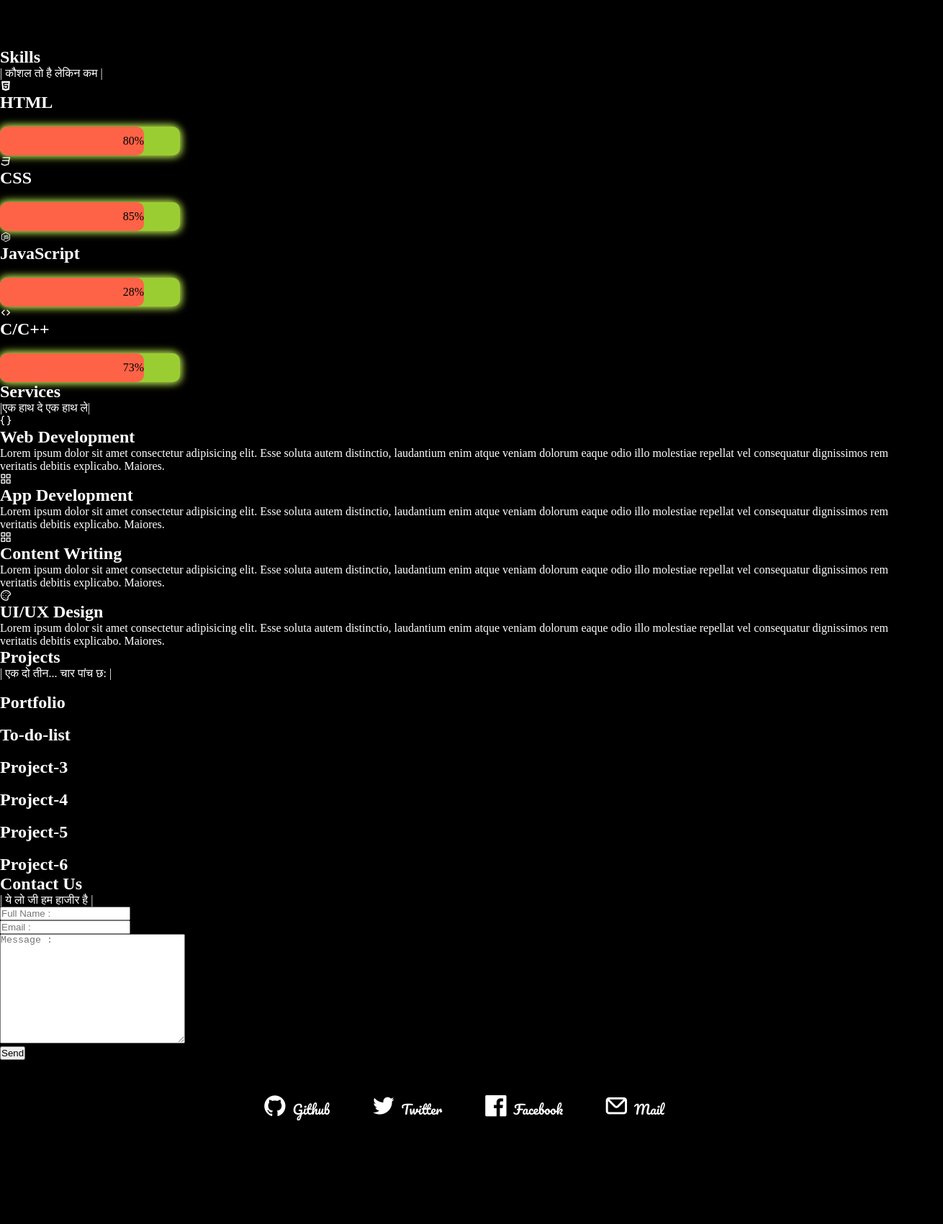
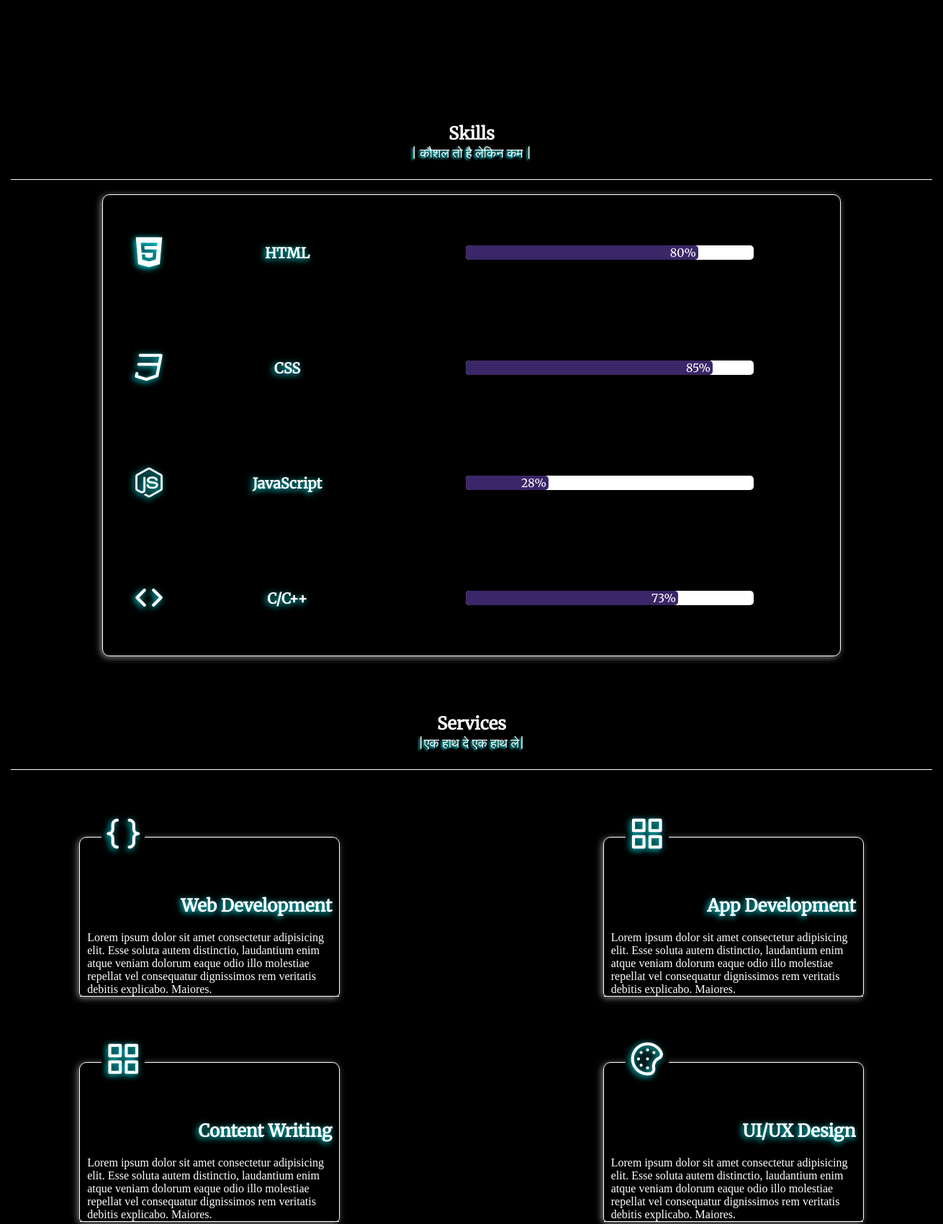
Before and after one commit to rjangid9080/Portfolio, a plain HTML site: page index.html in a window 1280 px wide. Shown: the part 720-2421 px from the top of the page at 72% size, 1310 px wide, since content can reach past the window. Before the commit the page ends 2315 px from the top, so only its background shows below. Drawn offline with nearby package versions, Linux system fonts and the light colour scheme.

Commit message:
Initial commit

```diff
--- a/style.css
+++ b/style.css
@@ -3,20 +3,29 @@
     padding:0;
 }
 body{
+    width: 100vw;;
     background-color: black;
     color: white;
+    overflow-x: hidden;
 }
 .headerr{
     display: flex;
     width: 100vw;
-    height:auto;
+    height:10vh;
+    /*background-color: black;*/
     justify-content: center;
+    position: sticky;
+    top:0;
+    /*border-bottom: 1px solid white;*/
 }
 .nav-section{
     display:flex;
-    width:90vw;
+    width:90%;
     justify-content: flex-end;
+
+
 }
+
 .nav-bar{
     display: flex;
 }
@@ -48,19 +57,18 @@ body{
 .nav-bar ul li:hover::after{
     width:100%;
 }
-
 .info-box{
-    display:flex;
+    display:grid;
     justify-content: center;
     width: 100vw;
-    height: 90vh;
+    height: 100vh;
+    grid-template-rows: 2fr 2fr;
 }
 .info{
     display: flex;
     width: 90vw;
-    height: 90vh;
     flex-direction: column;
-    justify-content: center;
+    justify-content: flex-start;
     align-items: center;
 }
 .info h1{
@@ -70,67 +78,221 @@ body{
 .info p{
     font-family: 'Merriweather', serif;
     font-size: 30px;
-    color:cadetblue;
 }
-.progress-box{
+.pic {
+    height:150px;
+    width: 150px;
+    align-self: center;
+    justify-self: center;
+}
+.pic img{
+    height:150px;
+    width:150px;
+    border-radius: 100%;
+    justify-self: end;
+}
+.section {
+    display: grid;
     width: 100vw;
-    height:50vh;
+    height:100vh;
+    grid-template-rows: 10% 90%;
+    padding: 10px 15px;
+}
+.section .h{
+    width:100vw;
+    border-bottom: 1px solid white;
+}
+.section .h h1{
     display: flex;
-    flex-direction: row;
+    justify-content: center;
+    font-family: 'Merriweather', serif;
+}
+
+.top-p{
+    display: flex;
+    justify-content: center;
+    font-size:18px;
+    font-family: 'Merriweather', serif;
+    text-shadow: -2px 2px 3px rgba(0, 247, 255, 0.993);
+}
+
+/*--- Skills-box ---*/
+
+.skills-box{
+    width:80vw;
+    height:80vh;
+    display: grid;
+    grid-template-rows: repeat(4,1fr);
+    margin-top:20px;
+    border: 1px solid white;
+    justify-self: center;
+    border-radius: 10px;
+    box-shadow: -2px 2px 10px rgba(255, 255, 255, 0.5);
+}
+.skills-box .element{
+    display: grid;
+    grid-template-columns: 0.5fr 1fr 2.5fr;
+}
+.skills-box .element i{
+    justify-self: center;
+    align-self: center;
+    font-size:50px;
+    text-shadow: -2px 2px 8px rgba(0, 247, 255, 0.993);
+}
+.skills-box .element h2{
+    justify-self: center;
+    align-self: center;
+    font-size:20px;
+    text-shadow: -2px 2px 8px rgba(0, 247, 255, 0.993);
+    font-family: 'Merriweather', serif;
+}
+.skills-box .element .loader{
+    justify-self: center;
+    align-self: center;
+    height: 20px;
+    width:400px;
+    background-color: white;
+    border-radius:5px;
+}
+.skills-box .element .loader .fill{
+    height: 20px;
+    border-radius: 5px;
+    font-family: 'Merriweather', serif;
+    display: flex;
+    padding-right: 3px;
+    justify-content: flex-end;
+    background-color: #3B2667;
+}
+#fill1 {
+    width:80%;
+}
+#fill2 {
+    width:85%
+}
+#fill3 {
+    width:28%;
+}
+#fill4 {
+    width:73%;
+}
+/*--- Services-Box ---*/
+
+.service-box {
+    width:100%;
+    height:80%;
+    display:grid;
+    justify-self:center;
+    align-self: center;
+    grid-template-columns: repeat(2,1fr);
+    grid-template-rows: repeat(2,1fr);
+    gap:50px 175px;
+    padding: 10px 15px;
+}
+
+.sv{
+    height:220px;
+    width: 360px;
+    border: 1px solid white;
+    border-radius: 10px 10px 5px 5px;
+    box-shadow: -2px 2px 10px rgba(255, 255, 255, 0.5);
+    transition: 0.8s;
+    align-self:center;
+    justify-self: center;
+}
+.sv .icon{
+    height:60px;
+    width:60px;
+    position: relative;
+    top:-30px;
+    left:30px;
+    background-color: black;
+
+}
+.sv .icon i{
+    font-size:50px;
+    display: flex;
+    justify-content: center;
+    text-shadow: -2px 2px 8px rgba(0, 247, 255, 0.993);
+}
+.sv .h {
+    width:100%;
+    height: 160px;
+    display: flex;
+    flex-direction: column;
     justify-content: center;
 }
-.progress-box .html-box{
-    width:25%;
-    height:45%;
-    padding: 20px 40px;
-    margin:20px;
+.sv .h h1{
+    display:flex;
+    justify-content: flex-end;
+    padding: 20px 10px;
+    text-shadow: -2px 2px 8px rgba(0, 247, 255, 0.993);
+}
+.sv .h p{
+    display:flex;
+    justify-content: center;
+    padding: 0 10px;
+}
+.sv:hover{
+    transform: translateX(5px) translateY(-5px);
+}
+/*<--- Contact-Box --->*/
+
+.contact-form{
+    width:100vw;
+    display: grid;
+    grid-template-rows: 4fr 2fr;
+    justify-content: center;
+    margin-top: 20px;
+}
+form{
+    height:25%;
+}
+.contact-form .form{
+    margin:5px;
+    display: flex;
+    justify-content: center;
+    padding: 2px 0px;
+}
+.form input{
+    width:250px;
+    height:25px;
+    outline: none;
+    border-radius:10px;
+    background: rgb(255, 255, 255);
+    font-size:12px;
+    font-family: 'Merriweather', serif;
+    padding: 5px 10px;
+    box-shadow: -2px 2px 5px rgba(255, 255, 255, 0.8);
+}
+.form textarea{
+    width:250px;
+    height:150px;
+    outline: none;
+    border-radius:10px;
+    background: rgb(255, 255, 255);
+    font-size: 12px;
+    font-family: 'Merriweather', serif;
+    padding: 5px 10px;
+    box-shadow: -2px 2px 5px rgba(255, 255, 255, 0.8);
+}
+.send-button{
+    display: flex;
+    justify-content: center;
+    padding: 2px 0;
+}
+.send-button button{
+    width:80px;
+    height:30px;
+    color: white;
     border-radius: 10px;
-    display: flex;
-    flex-direction: column;
-    align-items: center;
     font-family: 'Merriweather', serif;
-    /*box-shadow: rgba(205, 255, 87, 0.25) 0px 54px 55px, rgba(205, 255, 87, 0.12) 0px -12px 30px, rgba(205, 255, 87, 0.12) 0px 4px 6px, rgba(205, 255, 87, 0.17) 0px 12px 13px, rgba(205, 255, 87, 0.09) 0px -3px 5px;*/
-    box-shadow: 2px 2px 12px rgba(205,255,87,0.8),-2px -2px 12px rgba(205,255,87,0.8);
+    box-shadow: -2px 2px 5px rgba(255, 255, 255, 0.5);
+    background-image: linear-gradient( 135deg, #3B2667 10%, #BC78EC 100%);
 }
-.progress-box .css-box{
-    width:25%;
-    height:45%;
-    padding: 20px 40px;
-    margin:20px;
-    border-radius: 10px;
-    display: flex;
-    flex-direction: column;
-    align-items: center;
-    font-family: 'Merriweather', serif;
-    box-shadow: 2px 2px 12px rgba(205,255,87,0.8),-2px -2px 12px rgba(205,255,87,0.8);
-}
-.loader{
-    width:250px;
-    height:40px;
-    margin-top: 20px;
-    border-radius: 10px;
-    background-color:yellowgreen;
-    box-shadow: 2px 2px 12px rgba(205,255,87,0.8),-2px -2px 12px rgba(205,255,87,0.8);
+input:focus, textarea:focus{
+    border:2px solid #3B2667;
 }
 
-.fill{
-    width: 80%;
-    height: 100%;
-    display: flex;
-    justify-content: flex-end;
-    align-items: center;
-    border-radius: 10px;
-    color: black;
-    background-color: tomato;
-}
-.fill p{
-    padding-right: 8px;
-    font-family: 'Merriweather', serif;
-}
-.contact-box{
-    display: flex;
-    justify-content: center;
-}
 .contact-links{
     display: flex;
     justify-content: center;
@@ -142,7 +304,7 @@ body{
 .contact-links ul li{
     list-style: none;
     display: flex;
-    flex-direction:column;
+    flex-direction:row;
     font-family:'Pacifico', cursive;
     transition: 0.5s;
 }
@@ -159,3 +321,161 @@ body{
 .contact-links ul li:hover{
     transform: scale(1.15);
 }
+
+/*<--- Project-Box ---->*/
+
+.p{
+    width:90vw;
+    height:90vh;
+    display:grid;
+    grid-template-columns: repeat(3,1fr);
+    grid-template-rows: repeat(2,1fr);
+    padding: 10px 15px;
+}
+.p .p-box{
+    display: inline-block;
+    height:240px;
+    width:200px;
+    flex-direction: column;
+    justify-content: center;
+    border-radius: 10px;
+    border: 1px solid white;
+    box-shadow: -2px 2px 5px rgba(255, 255, 255, 0.5);
+    transition: 0.5s;
+    align-self: center;
+    justify-self: center;
+
+}
+.p .p-box:hover{
+    transform: translateY(-10px);
+}
+img{
+    display: flex;
+    justify-content: center;
+    align-items: center;
+    border-radius: 10px 10px 0 0;
+    width:100%;
+    height:100%;
+}
+.p .p-box .img{
+    width:100%;
+    height: 80%;
+}
+.p .p-box .title{
+    display: flex;
+    border-radius : 0 0 10px 10px ;
+    width: 100%;
+    height:20%;
+    justify-content: center;
+    align-items: center;
+    background-color: #8BC6EC;
+    background-image: linear-gradient(135deg, #8BC6EC 0%, #9599E2 100%);
+    border-radius: 0px 0px 10px 10px;
+}/*
+#project-1{
+    position: relative;
+    top:200px;
+    left:70px;
+}
+#project-2{
+    position: relative;
+    top:120px;
+    left: 30px;
+    z-index:1;
+}
+#project-3{
+    position: relative;
+    top:200px;
+    left: -81px;
+}
+#project-4{
+    position: relative;
+    top:200px;
+    left: 150px;
+}
+#project-5{
+    position: relative;
+    top:120px;
+    left: 41px;
+    z-index: 1;
+}
+#project-6{
+    position: relative;
+    top:200px;
+    left: 0px;
+}
+#project-1:hover{
+    transform: translateX(-30px);
+}
+#project-2:hover{
+    transform: translateY(-100px);
+}
+#project-3:hover{
+    transform: translateX(90px);
+}
+#project-4:hover{
+    transform: translateX(-90px);
+}
+#project-5:hover{
+    transform: translateY(-100px);
+}
+#project-6:hover{
+    transform: translateX(30px);
+}*/
+
+
+
+
+
+
+
+@media (max-width:490px ){
+    .nav-section{
+        justify-content: center;
+    }
+    .info h1{
+        font-size:35px;
+    }
+    .info p{
+        font-size:20px;
+    }
+    .skills-box{
+        width: 75vw;
+        height: 65vh;
+
+    }
+    .skills-box .element {
+        grid-template-columns: 1fr;
+        grid-template-rows: 2.5fr 0.2fr 2.5fr;
+    }
+    .skills-box .element i{
+        font-size:30px;
+    }
+    .skills-box .element h2{
+        font-size:13px;
+    }
+    .skills-box .element .loader{
+        width:80%;
+    }
+    .service-box{
+        grid-template-columns: repeat(1,1fr);
+        grid-template-rows: repeat(4,1fr);
+        gap: 50px 0;
+
+    }
+    #Services {
+        height:200vh;
+    }
+    .sv .icon {
+        top: -15px;
+    }
+    #Projects{
+        height:135vh;
+    }
+    .p{
+        width: 96vw;
+        height: 120vh;
+        display: grid;
+        grid-template-columns: repeat(2,1fr);
+        grid-template-rows: repeat(3,1fr);
+    }
```
